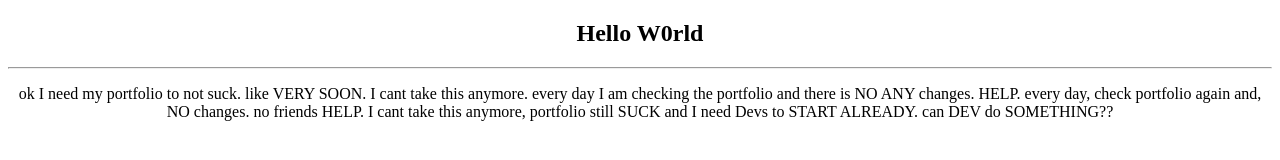
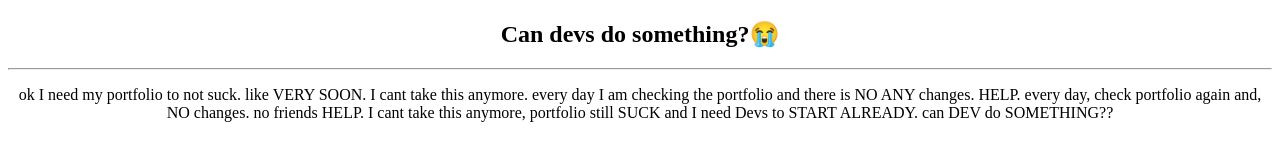
Before and after one commit to ashish4x/heyashish, a plain HTML site: page index.html in a window 1280 px wide. Drawn offline with Linux system fonts and the light colour scheme.

Commit message:
added emotions

```diff
--- a/index.html
+++ b/index.html
@@ -11,7 +11,7 @@
 <body>
     <center>
 
-        <h2>Hello W0rld</h2>
+        <h2>Can devs do something?😭</h2>
         <hr>
         <p>ok I need my portfolio to not suck. like VERY SOON. I cant take this anymore. every day I am checking the
             portfolio and
```
